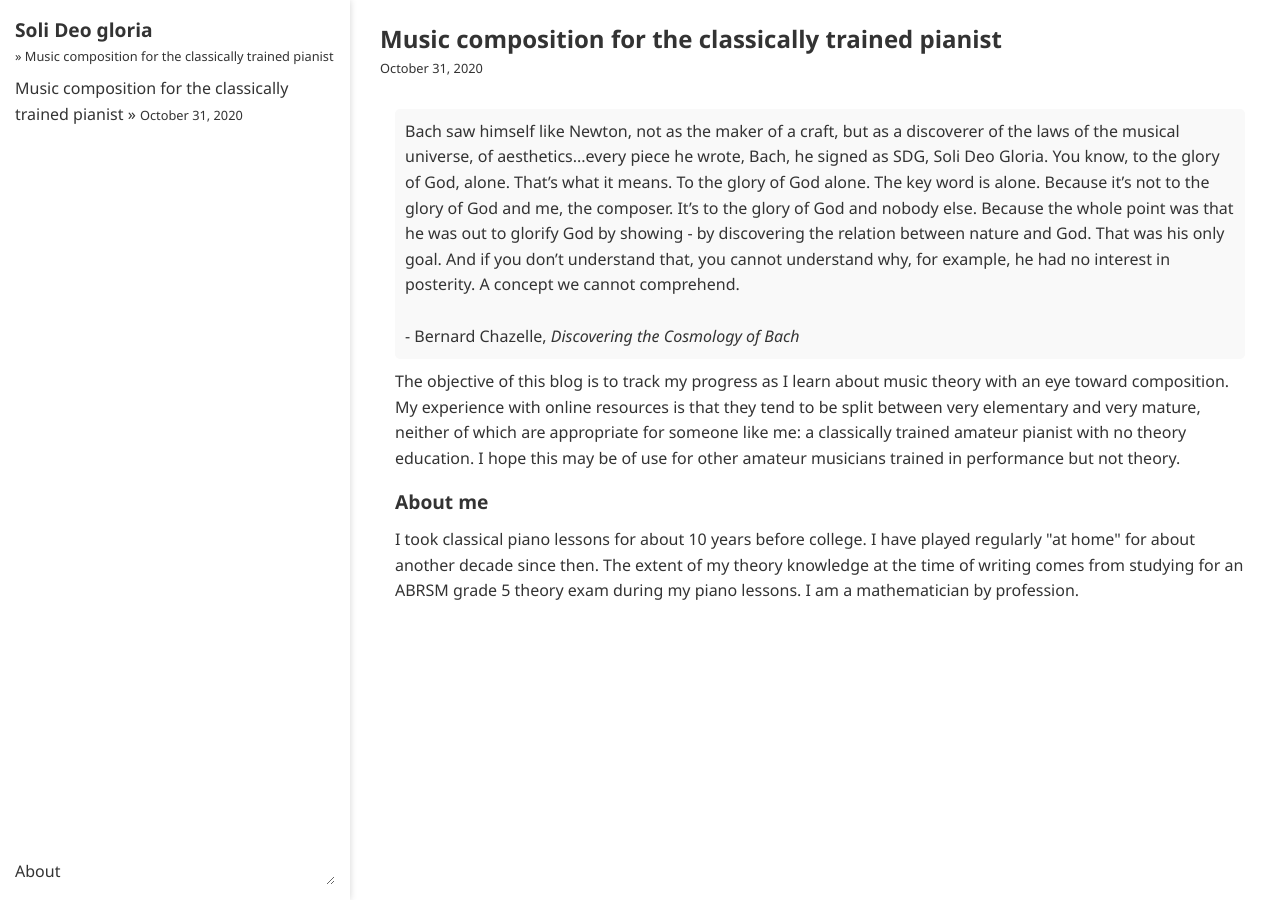
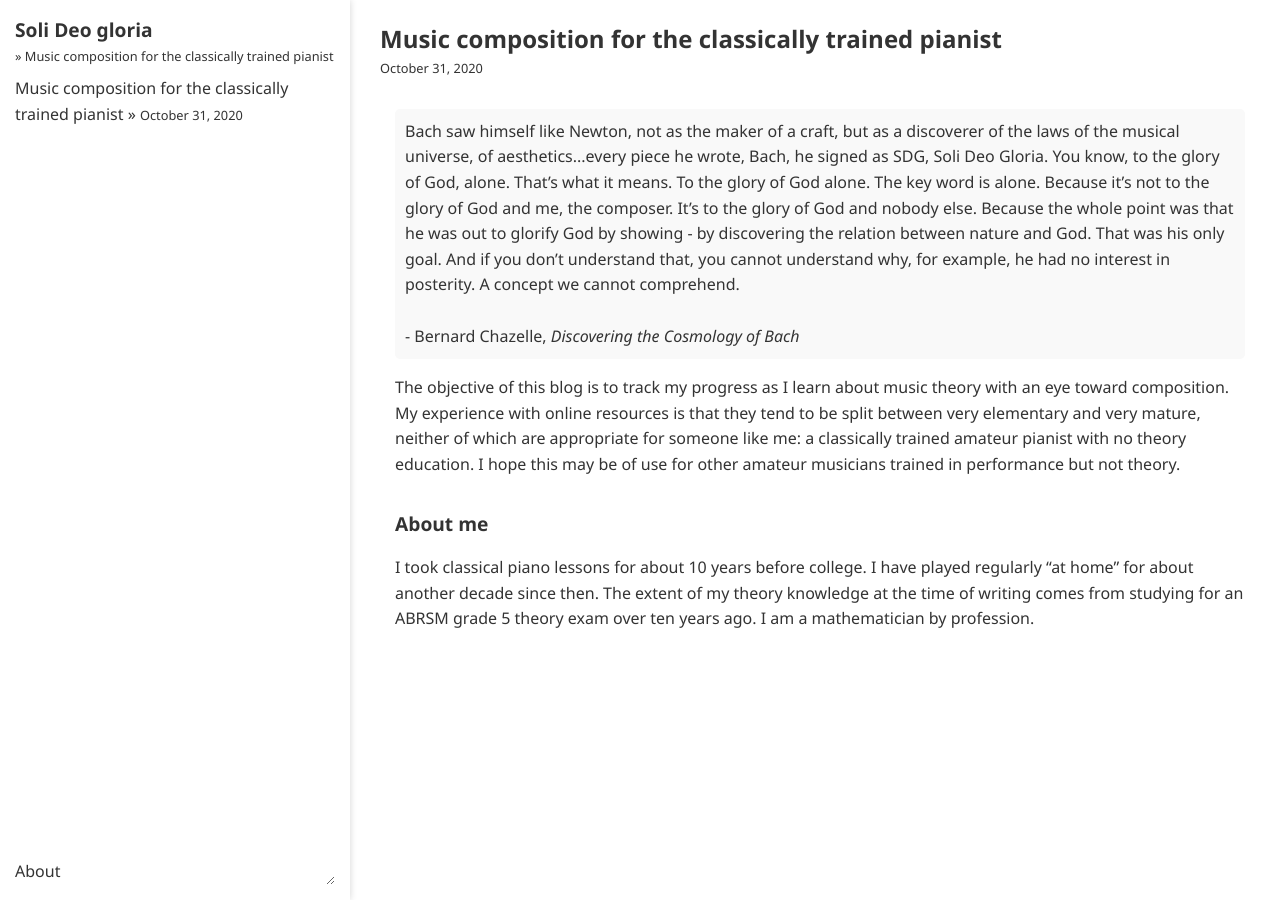
Before and after one commit to ansyblenetwork/sdg, a Jekyll site: the page built from _posts/2020-10-31-music-composition-for-the-classically-trained.md, in a window 1280 px wide. Built offline with Jekyll 4.4.1, drawn with Linux system fonts in a browser that asks for light colours.

Commit message:
Update and rename 2020-10-31-music-composition-for-the-classically-trained.html to 2020-10-31-music-composition-for-the-classically-trained.md

```diff
--- a/_posts/2020-10-31-music-composition-for-the-classically-trained.html
+++ b/_posts/2020-10-31-music-composition-for-the-classically-trained.md
@@ -13,4 +13,4 @@
 
 <h3>About me</h3>
 
-I took classical piano lessons for about 10 years before college. I have played regularly "at home" for about another decade since then. The extent of my theory knowledge at the time of writing comes from studying for an ABRSM grade 5 theory exam during my piano lessons. I am a mathematician by profession.
+I took classical piano lessons for about 10 years before college. I have played regularly "at home" for about another decade since then. The extent of my theory knowledge at the time of writing comes from studying for an ABRSM grade 5 theory exam over ten years ago. I am a mathematician by profession.
```
